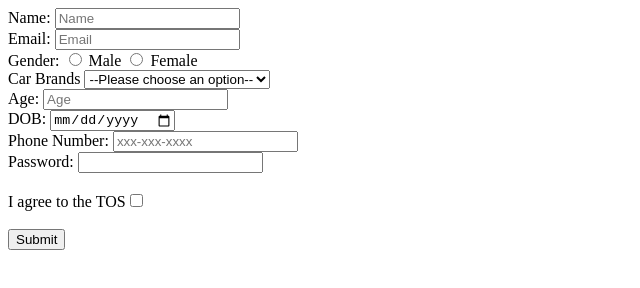
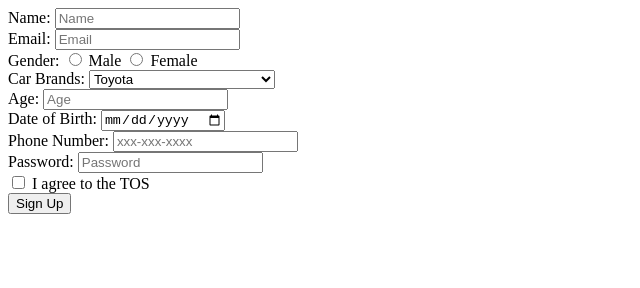
Before and after one commit to acciojob/signup-form-car-shrija051101, a website: page main.html in a window 1280 px wide. Shown: the whole page, without its empty margins (0-640 px from the left). Drawn offline with Linux system fonts and the light colour scheme.

Commit message:
created a submission

```diff
--- a/main.html
+++ b/main.html
@@ -11,37 +11,43 @@
     <script type="text/javascript" src="./script.js">
 	</script>
 	<form action="#" method="post">
-		<lable for="name">Name:</lable>
-		<input type="text" placeholder="Name" id="name" required><br>
+		<label for="name">Name:</label>
+        <input type="text" id="name" name="name" placeholder="Name" required><br>
 
-		<lable for="email">Email:</lable>
-		<input type="email" placeholder="Email" id="email" required><br>
+        <label for="email">Email:</label>
+        <input type="email" id="email" name="email" placeholder="Email" required><br>
 
-		<label>Gender:</label>
+        <label>Gender:</label>
         <input type="radio" id="gender_m" name="gender" value="Male" required>
         <label for="gender_m">Male</label>
         <input type="radio" id="gender_f" name="gender" value="Female" required>
         <label for="gender_f">Female</label><br>
 
-		<lable for="cars">Car Brands</lable>
-			<select id="cars" required>
-				<option value="">--Please choose an option--</option>
-				<option value="Mercedes">Mercedes</option>
-				<option value="Audi">Audi</option>
-				<option value="BMW">BMW</option>
-				<option value="Rolls-Royce">Rolls-Royce</option>
-			</select><br>
-			<lable for="age">Age:</lable>
-			<input type="number" placeholder="Age" id="age" required><br>
-			<lable for="dob">DOB:</lable>
-			<input type="date" id="dob" required><br>
-			<lable for="tel">Phone Number:</lable>
-			<input type="tel" placeholder="xxx-xxx-xxxx" id="tel" maxlength="10"><br>
-			<lable for="password">Password:</lable>
-		    <input type="password" id="password" required><br><br>
+		<label for="cars">Car Brands:</label>
+        <select id="cars" name="cars" required>
+            <option value="" disabled>--Please choose an option--</option>
+            <option value="toyota">Toyota</option>
+            <option value="honda">Honda</option>
+            <option value="ford">Ford</option>
+        </select><br>
 
-		<lable for="tos">I agree to the TOS</lable><input type="checkbox" id="yes"><br><br>
-		<button type="submit" value="Submit">Submit</button>
+        <label for="age">Age:</label>
+        <input type="number" id="age" name="age" placeholder="Age" required><br>
+
+        <label for="dob">Date of Birth:</label>
+        <input type="date" id="dob" name="dob" required><br>
+
+        <label for="tel">Phone Number:</label>
+        <input type="tel" id="tel" name="tel" pattern="[0-9]{3}-[0-9]{3}-[0-9]{4}" placeholder="xxx-xxx-xxxx"><br>
+
+        <label for="password">Password:</label>
+        <input type="password" id="password" name="password" placeholder="Password" required><br>
+
+        <label>
+            <input type="checkbox" id="tos" name="tos" required>
+            I agree to the TOS</label><br>
+
+        <button type="submit">Sign Up</button>
 
 	</form>
 
```
